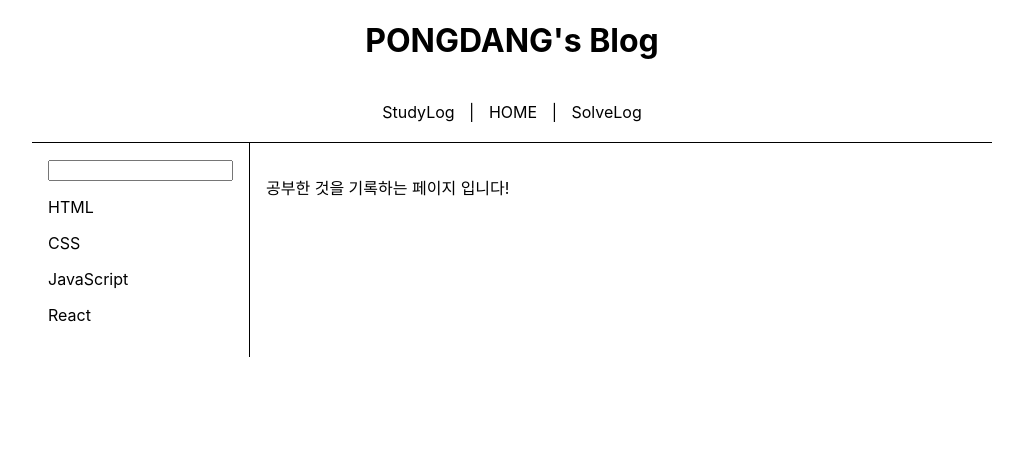
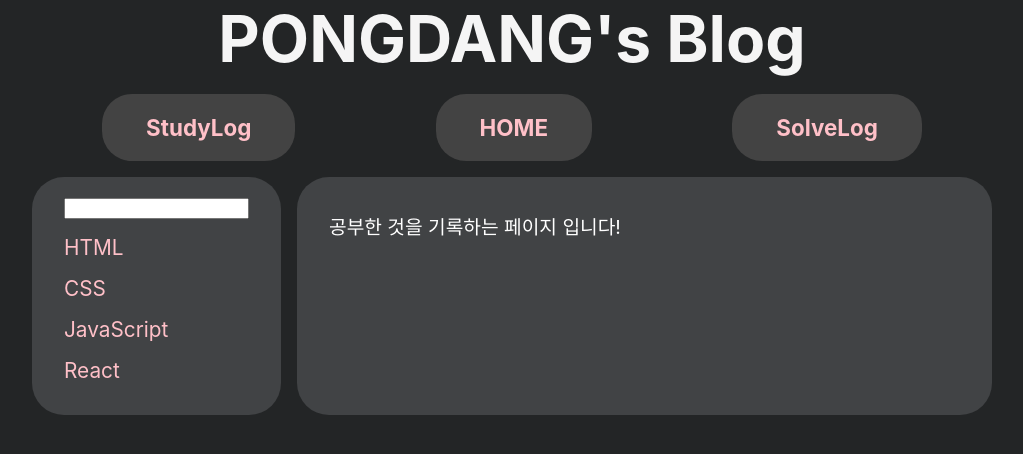
Before and after one commit to pongdang/blog.pongdang.me, a React (Create React App) app: page /study-log in a window 1280 px wide. Shown: the top 454 px of the page, without its empty margins (128-1151 px from the left). Built offline with nearby package versions, Linux system fonts and the light colour scheme.

Commit message:
feat: 블로그 스타일 개편

```diff
--- a/src/App.js
+++ b/src/App.js
@@ -1,30 +1,59 @@
+/** @jsxImportSource @emotion/react */
 import "./App.css";
 import { Outlet, Link } from "react-router-dom";
 import styled from "@emotion/styled";
+import { css } from "@emotion/react";
 
 function App() {
   return (
-    <div>
-      <h1 style={{ textAlign: "center" }}>PONGDANG's Blog</h1>
-      <nav
-        style={{
-          borderBottom: "solid 1px",
-          textAlign: "center",
-          padding: "20px",
-        }}
-      >
-        <StyledLink to='/study-log'>StudyLog</StyledLink> | <StyledLink to='/home'>HOME</StyledLink> |{" "}
+    <WrapperDiv>
+      <HomeLink to='/home'>PONGDANG's Blog</HomeLink>
+      <StyledNav>
+        <StyledLink to='/study-log'>StudyLog</StyledLink>
+        <StyledLink to='/home'>HOME</StyledLink>
         <StyledLink to='/solve-log'>SolveLog</StyledLink>
-      </nav>
+      </StyledNav>
       <Outlet />
-    </div>
+    </WrapperDiv>
   );
 }
 
-const StyledLink = styled(Link)`
+const WrapperDiv = styled.div`
+  overflow-x: hidden;
+`;
+
+const StyledNav = styled.nav`
+  text-align: center;
+  height: 60px;
+  /* border: 3px solid tomato; */
+  display: flex;
+  justify-content: space-around;
+  align-items: center;
+  margin: 20px 0;
+`;
+
+const linkReset = css`
   text-decoration: none;
   color: black;
-  padding: 10px;
+`;
+
+const HomeLink = styled(Link)`
+  ${linkReset}
+  display: block;
+  text-align: center;
+  font-weight: bold;
+  font-size: 5vw;
+  color: whitesmoke;
+`;
+
+const StyledLink = styled(Link)`
+  ${linkReset}
+  font-weight: bold;
+  font-size: 1.4rem;
+  padding: 20px 44px;
+  border-radius: 30px;
+  background-color: #434343;
+  color: #ffc0c8;
 `;
 
 export default App;
--- a/src/Components/Home.jsx
+++ b/src/Components/Home.jsx
@@ -1,9 +1,22 @@
+/** @jsxImportSource @emotion/react */
 import React from "react";
+import styled from "@emotion/styled";
+
 export default function Home() {
   return (
-    <div style={{ textAlign: "center" }}>
-      <h3>안녕하세요👋 pongdang 입니당</h3>
+    <WrapperDiv>
+      <h2>안녕하세요👋 pongdang 입니당</h2>
       <p>현재 열심히 HTML, CSS, JavaScript, React를 공부하고 있습니다.</p>
-    </div>
+    </WrapperDiv>
   );
 }
+
+const WrapperDiv = styled.div`
+  text-align: center;
+  background-color: #414345;
+  border-radius: 32px;
+  height: 70vh;
+  color: white;
+  font-size: 1.3rem;
+  padding: 1rem 2rem;
+`;
--- a/src/Components/SolveLogIndex.jsx
+++ b/src/Components/SolveLogIndex.jsx
@@ -1,9 +1,21 @@
+/** @jsxImportSource @emotion/react */
 import React from "react";
+import styled from "@emotion/styled";
 
 export default function SolveLogIndex() {
   return (
-    <main style={{ padding: "1rem" }}>
+    <WrapperMain>
       <p>문제 푼 것을 기록하는 페이지 입니다!</p>
-    </main>
+    </WrapperMain>
   );
 }
+
+const WrapperMain = styled.main`
+  padding: 1rem 2rem;
+  background-color: #414345;
+  width: 100%;
+  border-radius: 32px;
+  margin-left: 1rem;
+  color: white;
+  font-size: 1.2rem;
+`;
--- a/src/Components/StudyLogIndex.jsx
+++ b/src/Components/StudyLogIndex.jsx
@@ -1,9 +1,21 @@
+/** @jsxImportSource @emotion/react */
 import React from "react";
+import styled from "@emotion/styled";
 
 export default function StudyLogIndex() {
   return (
-    <main style={{ padding: "1rem" }}>
+    <WrapperMain>
       <p>공부한 것을 기록하는 페이지 입니다!</p>
-    </main>
+    </WrapperMain>
   );
 }
+
+const WrapperMain = styled.main`
+  padding: 1rem 2rem;
+  background-color: #414345;
+  width: 100%;
+  border-radius: 32px;
+  margin-left: 1rem;
+  color: white;
+  font-size: 1.2rem;
+`;
--- a/src/index.css
+++ b/src/index.css
@@ -15,4 +15,5 @@ body {
   padding: 0 20px;
   max-width: 1000px;
   margin: 0 auto;
+  background-color: #232526;
 }
--- a/src/routes/SolveLog.jsx
+++ b/src/routes/SolveLog.jsx
@@ -1,18 +1,15 @@
+/** @jsxImportSource @emotion/react */
 import { NavLink, Outlet, useSearchParams } from "react-router-dom";
 import { getSloveLog } from "../data/solveData";
+import styled from "@emotion/styled";
 
 export default function SolveLog() {
   const SloveLog = getSloveLog();
   let [searchParams, setSearchParams] = useSearchParams();
 
   return (
-    <div style={{ display: "flex" }}>
-      <nav
-        style={{
-          borderRight: "solid 1px",
-          padding: "1rem",
-        }}
-      >
+    <WrapperDiv>
+      <StyledNav>
         <input
           value={searchParams.get("filter") || ""}
           onChange={(event) => {
@@ -35,7 +32,7 @@ export default function SolveLog() {
               return {
                 display: "block",
                 margin: "1rem 0",
-                color: isActive ? "red" : "black",
+                color: isActive ? "red" : "#ffc0c8",
                 textDecoration: "none",
               };
             }}
@@ -45,8 +42,20 @@ export default function SolveLog() {
             {sloveLogItem.name}
           </NavLink>
         ))}
-      </nav>
+      </StyledNav>
       <Outlet />
-    </div>
+    </WrapperDiv>
   );
 }
+
+const WrapperDiv = styled.div`
+  display: flex;
+`;
+
+const StyledNav = styled.nav`
+  font-size: 1.3rem;
+  background-color: #414345;
+  border-radius: 32px;
+  padding: 1rem 2rem;
+  color: white;
+`;
--- a/src/routes/SolveLogItem.jsx
+++ b/src/routes/SolveLogItem.jsx
@@ -1,14 +1,26 @@
+/** @jsxImportSource @emotion/react */
 import { useParams } from "react-router-dom";
 import { getSloveLogItem } from "../data/solveData";
+import styled from "@emotion/styled";
 
 export default function SolveLogItem() {
   const params = useParams();
   const solveLogItem = getSloveLogItem(parseInt(params.solveLogItemId, 10));
 
   return (
-    <main style={{ padding: "1rem" }}>
+    <WrapperMain>
       <h3>{solveLogItem.name}</h3>
       <p>안녕</p>
-    </main>
+    </WrapperMain>
   );
 }
+
+const WrapperMain = styled.main`
+  padding: 1rem 2rem;
+  background-color: #414345;
+  width: 100%;
+  border-radius: 32px;
+  margin-left: 1rem;
+  color: white;
+  font-size: 1.2rem;
+`;
--- a/src/routes/StudyLog.jsx
+++ b/src/routes/StudyLog.jsx
@@ -1,18 +1,15 @@
+/** @jsxImportSource @emotion/react */
 import { NavLink, Outlet, useSearchParams } from "react-router-dom";
 import { getStudyLog } from "../data/data";
+import styled from "@emotion/styled";
 
 export default function StudyLog() {
   const StudyLog = getStudyLog();
   let [searchParams, setSearchParams] = useSearchParams();
 
   return (
-    <div style={{ display: "flex" }}>
-      <nav
-        style={{
-          borderRight: "solid 1px",
-          padding: "1rem",
-        }}
-      >
+    <WrapperDiv>
+      <StyledNav>
         <input
           value={searchParams.get("filter") || ""}
           onChange={(event) => {
@@ -35,7 +32,7 @@ export default function StudyLog() {
               return {
                 display: "block",
                 margin: "1rem 0",
-                color: isActive ? "red" : "black",
+                color: isActive ? "red" : "#ffc0c8",
                 textDecoration: "none",
               };
             }}
@@ -45,8 +42,20 @@ export default function StudyLog() {
             {studyLogItem.name}
           </NavLink>
         ))}
-      </nav>
+      </StyledNav>
       <Outlet />
-    </div>
+    </WrapperDiv>
   );
 }
+
+const WrapperDiv = styled.div`
+  display: flex;
+`;
+
+const StyledNav = styled.nav`
+  font-size: 1.3rem;
+  background-color: #414345;
+  border-radius: 32px;
+  padding: 1rem 2rem;
+  color: white;
+`;
--- a/src/routes/StudyLogItem.jsx
+++ b/src/routes/StudyLogItem.jsx
@@ -1,13 +1,24 @@
+/** @jsxImportSource @emotion/react */
 import { useParams } from "react-router-dom";
 import { getStudyLogItem } from "../data/data";
+import styled from "@emotion/styled";
 
 export default function StudyLogItem() {
   const params = useParams();
   const studyLogItem = getStudyLogItem(parseInt(params.studyLogItemId, 10));
 
   return (
-    <main style={{ padding: "1rem" }}>
+    <WrapperMain>
       <h3>{studyLogItem.name}</h3>
-    </main>
+    </WrapperMain>
   );
 }
+
+const WrapperMain = styled.main`
+  padding: 1rem 2rem;
+  background-color: #414345;
+  width: 100%;
+  border-radius: 32px;
+  margin-left: 1rem;
+  color: white;
+`;
```
Also changed, not shown: public/manifest.json.
